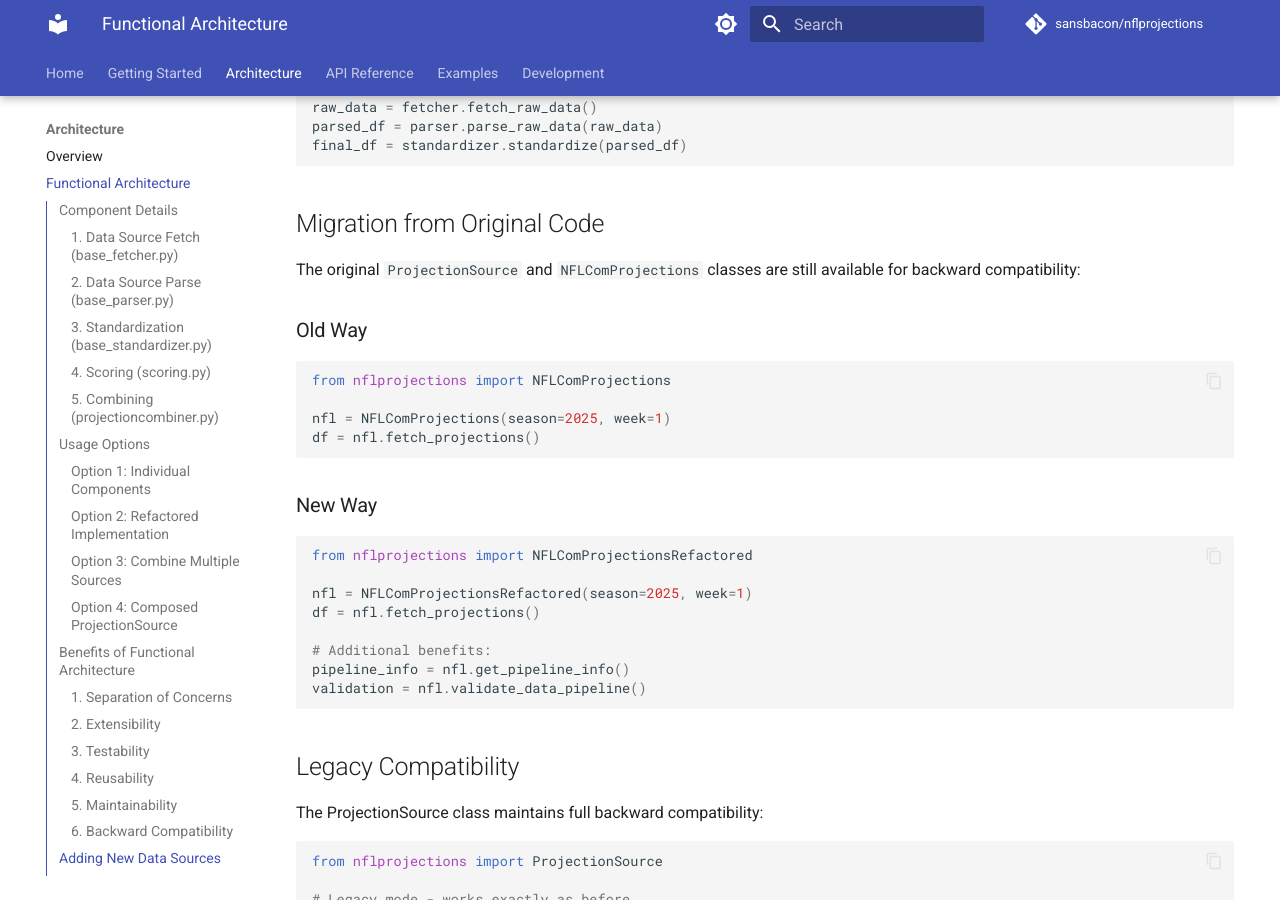
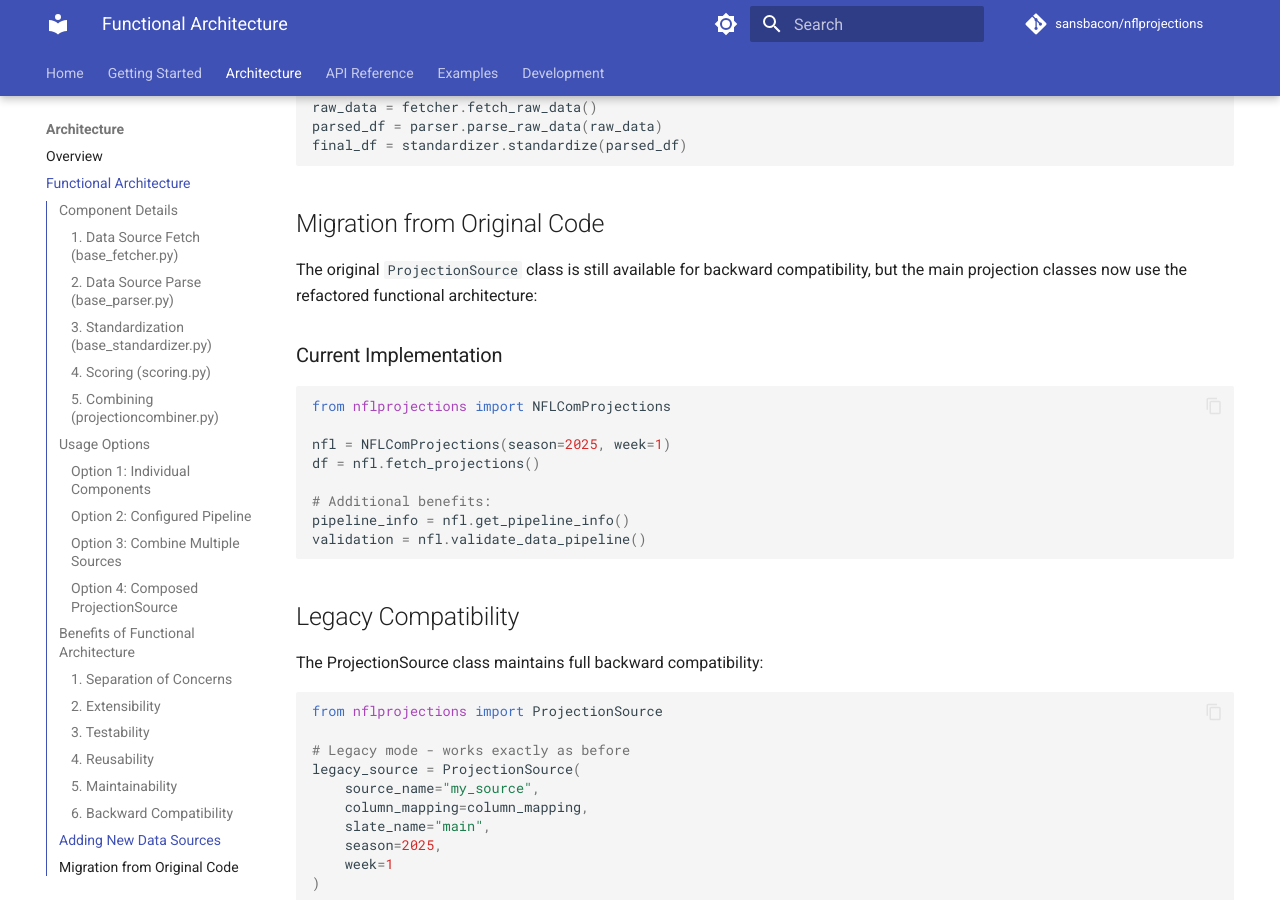
Before and after one commit to sansbacon/nflprojections, an MkDocs documentation site: the page built from docs/architecture/functional.md, in a window 1280 px wide and 900 px high, scrolled down 7010 px. Built offline with MkDocs 1.6.1 and Material for MkDocs 9.7.7, drawn with Linux system fonts in a browser that asks for light colours; comment, search, counter and statistics services are not loaded; some of the changed text lies outside the part shown.

Commit message:
Update documentation to reflect unified class names
Co-authored-by: sansbacon <2755657+sansbacon@users.noreply.github.com>

````diff
--- a/docs/architecture/functional.md
+++ b/docs/architecture/functional.md
@@ -163,14 +163,14 @@ standardizer = ProjectionStandardizer(column_mapping, season=2025, week=1)
 final_df = standardizer.standardize(parsed_df)
 ```
 
-### Option 2: Refactored Implementation
+### Option 2: Configured Pipeline
 
-Use the pre-configured refactored class:
+Use the pre-configured class:
 
 ```python
-from nflprojections import NFLComProjectionsRefactored
+from nflprojections import NFLComProjections
 
-nfl_refactored = NFLComProjectionsRefactored(
+nfl = NFLComProjections(
     season=2025,
     week=1,
     position="1",
@@ -335,21 +335,13 @@ final_df = standardizer.standardize(parsed_df)
 
 ## Migration from Original Code
 
-The original `ProjectionSource` and `NFLComProjections` classes are still available for backward compatibility:
+The original `ProjectionSource` class is still available for backward compatibility, but the main projection classes now use the refactored functional architecture:
 
-### Old Way
+### Current Implementation
 ```python
 from nflprojections import NFLComProjections
 
 nfl = NFLComProjections(season=2025, week=1)
-df = nfl.fetch_projections()
-```
-
-### New Way
-```python
-from nflprojections import NFLComProjectionsRefactored
-
-nfl = NFLComProjectionsRefactored(season=2025, week=1)
 df = nfl.fetch_projections()
 
 # Additional benefits:
````
Also changed, not shown: other parts of docs/architecture/functional.md (+3 -3 lines), README.md (+4 -6 lines), docs/ETR_INTEGRATION.md (+7 -8 lines), 1 other file.
